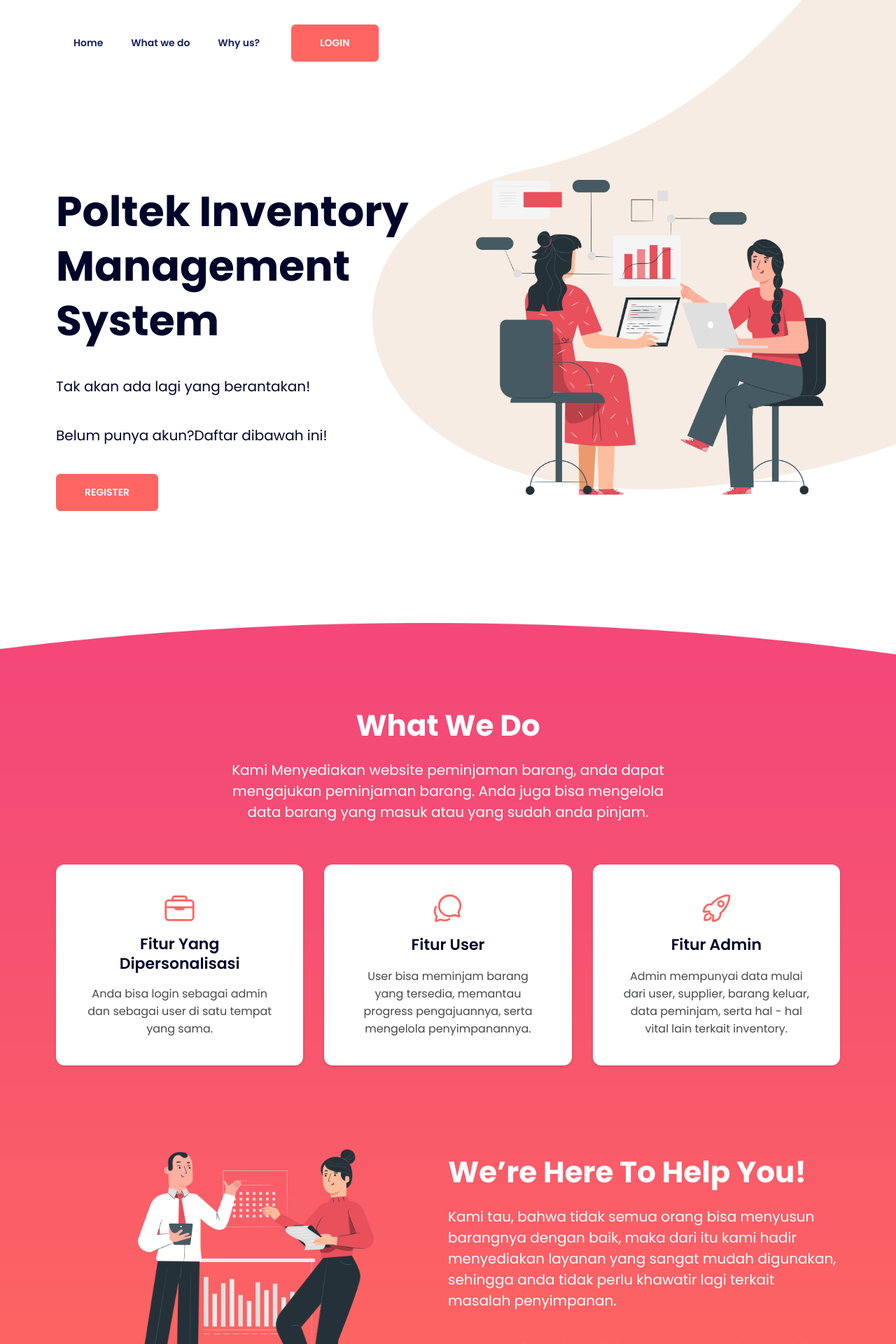
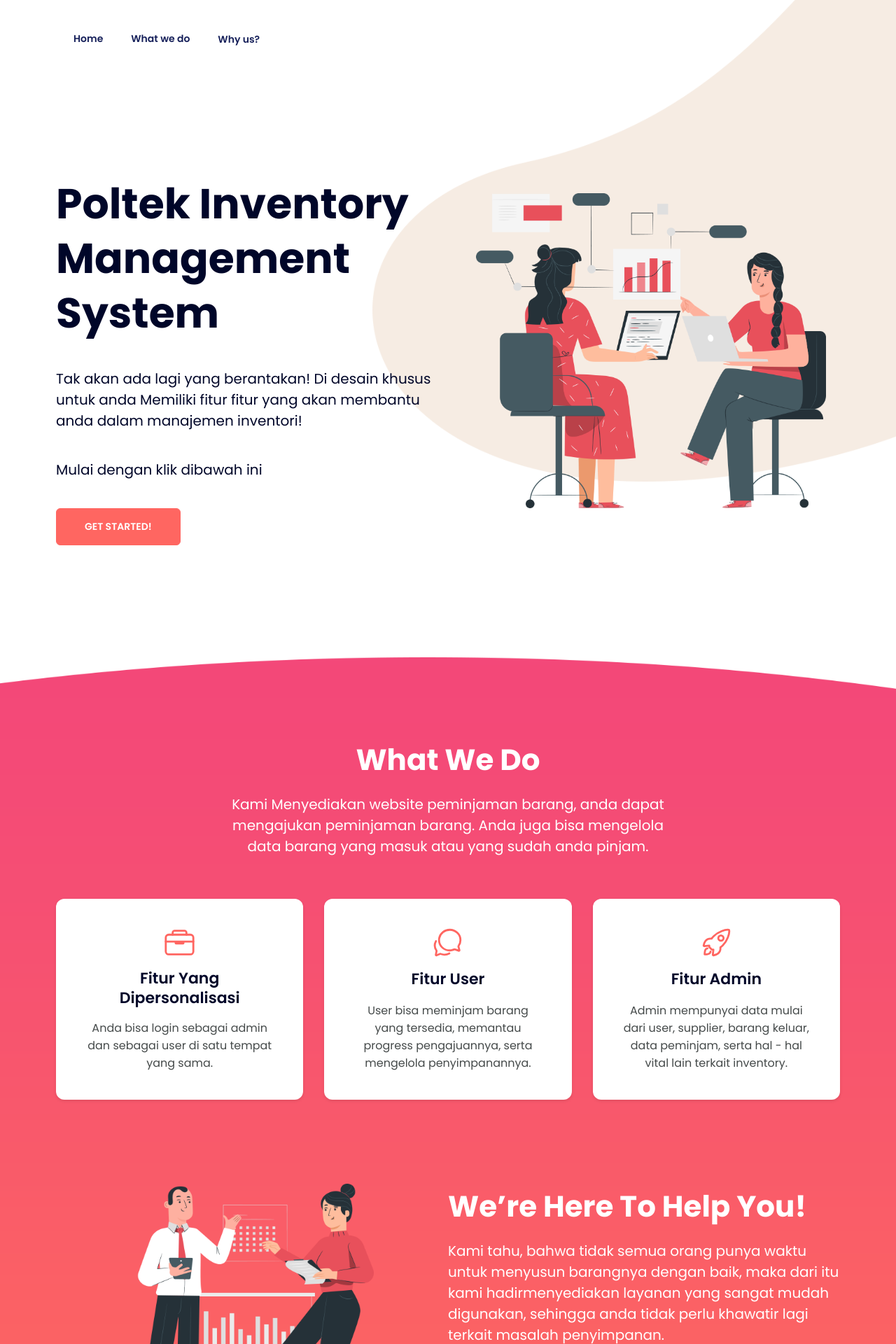
Before and after one commit to ZibranovSky/Web-Inventory-Barang, a PHP site: page /Landing_page/index.php in a window 1280 px wide; the page is wider, and only the part inside the window is pictured. Shown: the top 1920 px of that part at 70% size. Run offline with PHP 8.4, Linux system fonts and the light colour scheme.

Commit message:
Merubah tampilan landing page

```diff
--- a/Landing_page/index.php
+++ b/Landing_page/index.php
@@ -58,11 +58,6 @@
               <a href="#features" class="nav-link">Why us?</a>
             </li>
           </ul>
-          <div class="form-group">
-                    <a href="../petugas/login_petugas.php">
-                    <button class="btn btn-primary">Login</button>
-                    </a>
-</div>
 
         </nav>
 
@@ -93,14 +88,15 @@
 
             <p class="hero-text">
               Tak akan ada lagi yang berantakan!
+              Di desain khusus untuk anda Memiliki fitur fitur yang akan membantu anda dalam manajemen inventori!
             </p>
             <p class="hero-text">
-              Belum punya akun?Daftar dibawah ini!
+             Mulai dengan klik dibawah ini
             </p>
 
             <div class="form-group">
                     <a href="../petugas/registerpetugas.php">
-                    <button class="btn btn-primary">Register</button>
+                    <button class="btn btn-primary">Get Started!</button>
                     </a>
 </div>
 
@@ -199,9 +195,9 @@
               <h2 class="h2 section-title">We’re Here To Help You!</h2>
 
               <p class="section-text">
-               Kami tau, bahwa tidak semua orang bisa menyusun barangnya dengan baik, maka dari itu kami hadir
-               menyediakan layanan yang sangat mudah digunakan, sehingga anda tidak perlu khawatir
-               lagi terkait masalah penyimpanan.
+               Kami tahu, bahwa tidak semua orang punya waktu untuk menyusun barangnya dengan baik,
+               maka dari itu kami hadirmenyediakan layanan yang sangat mudah digunakan,
+               sehingga anda tidak perlu khawatir lagi terkait masalah penyimpanan.
               </p>
 
               <p class="section-text">
```
